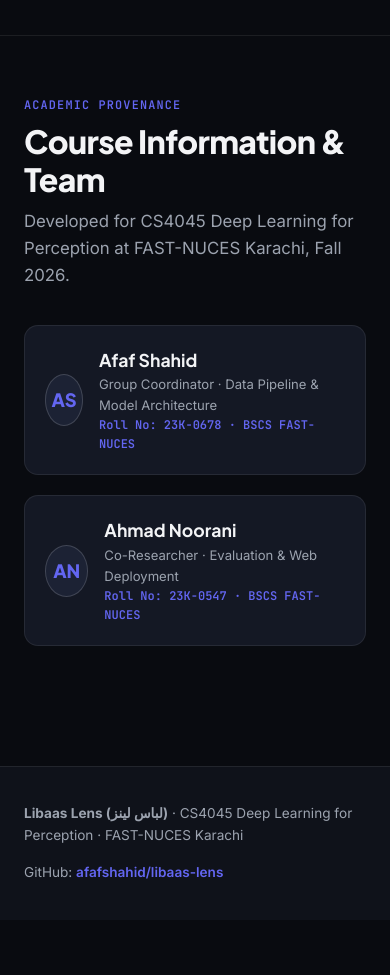
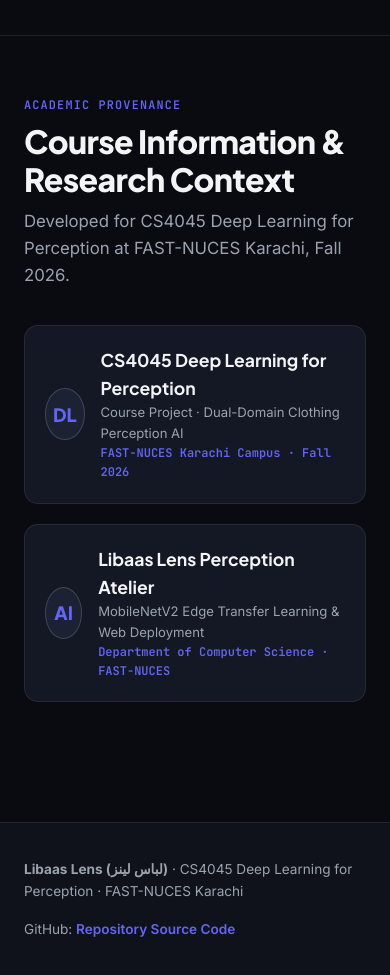
Before and after one commit to afafshahid/libaas-lens, a plain HTML site: page index.html in a window 390 px wide. Shown: the part 9140-10115 px from the top of the page. Before the commit the page ends 10060 px from the top, so only its background shows below. Drawn offline with Linux system fonts and the light colour scheme.

Commit message:
chore: anonymize website by removing individual author names and roll numbers

```diff
--- a/index.html
+++ b/index.html
@@ -1209,7 +1209,7 @@
         <a href="#taxonomy" class="nav-tab-btn">11 Garments</a>
         <a href="#benchmarks" class="nav-tab-btn">Evaluation &amp; Matrix</a>
         <a href="#perception" class="nav-tab-btn">Perception Disparity</a>
-        <a href="#team" class="nav-tab-btn">Team &amp; FAST-NUCES</a>
+        <a href="#team" class="nav-tab-btn">Academic Context</a>
       </nav>
 
       <div class="header-actions">
@@ -1732,14 +1732,14 @@
     </section>
 
     <!-- ==========================================================================
-         SECTION 5: TEAM & FAST-NUCES ACADEMIC CONTEXT
+         SECTION 5: ACADEMIC PROVENANCE & COURSE CONTEXT
          ========================================================================== -->
     <section class="page-section" id="team">
       <div class="container">
 
         <div class="section-header">
           <div class="section-tag">Academic Provenance</div>
-          <h2 class="section-title">Course Information &amp; Team</h2>
+          <h2 class="section-title">Course Information &amp; Research Context</h2>
           <p class="section-desc">
             Developed for CS4045 Deep Learning for Perception at FAST-NUCES Karachi, Fall 2026.
           </p>
@@ -1747,20 +1747,20 @@
 
         <div class="team-grid">
           <div class="student-card">
-            <div class="student-avatar">AS</div>
+            <div class="student-avatar">DL</div>
             <div>
-              <div class="student-name">Afaf Shahid</div>
-              <div class="student-role">Group Coordinator · Data Pipeline &amp; Model Architecture</div>
-              <div class="student-roll">Roll No: 23K-0678 · BSCS FAST-NUCES</div>
+              <div class="student-name">CS4045 Deep Learning for Perception</div>
+              <div class="student-role">Course Project · Dual-Domain Clothing Perception AI</div>
+              <div class="student-roll">FAST-NUCES Karachi Campus · Fall 2026</div>
             </div>
           </div>
 
           <div class="student-card">
-            <div class="student-avatar">AN</div>
+            <div class="student-avatar">AI</div>
             <div>
-              <div class="student-name">Ahmad Noorani</div>
-              <div class="student-role">Co-Researcher · Evaluation &amp; Web Deployment</div>
-              <div class="student-roll">Roll No: 23K-0547 · BSCS FAST-NUCES</div>
+              <div class="student-name">Libaas Lens Perception Atelier</div>
+              <div class="student-role">MobileNetV2 Edge Transfer Learning &amp; Web Deployment</div>
+              <div class="student-roll">Department of Computer Science · FAST-NUCES</div>
             </div>
           </div>
         </div>
@@ -1776,7 +1776,7 @@
         <strong>Libaas Lens (لباس لینز)</strong> · CS4045 Deep Learning for Perception · FAST-NUCES Karachi
       </div>
       <div>
-        <span>GitHub: <a href="https://github.com/afafshahid/libaas-lens" target="_blank" rel="noopener" style="color: var(--indigo); text-decoration: none; font-weight: 600;">afafshahid/libaas-lens</a></span>
+        <span>GitHub: <a href="https://github.com/afafshahid/libaas-lens" target="_blank" rel="noopener" style="color: var(--indigo); text-decoration: none; font-weight: 600;">Repository Source Code</a></span>
       </div>
     </div>
   </footer>
```
